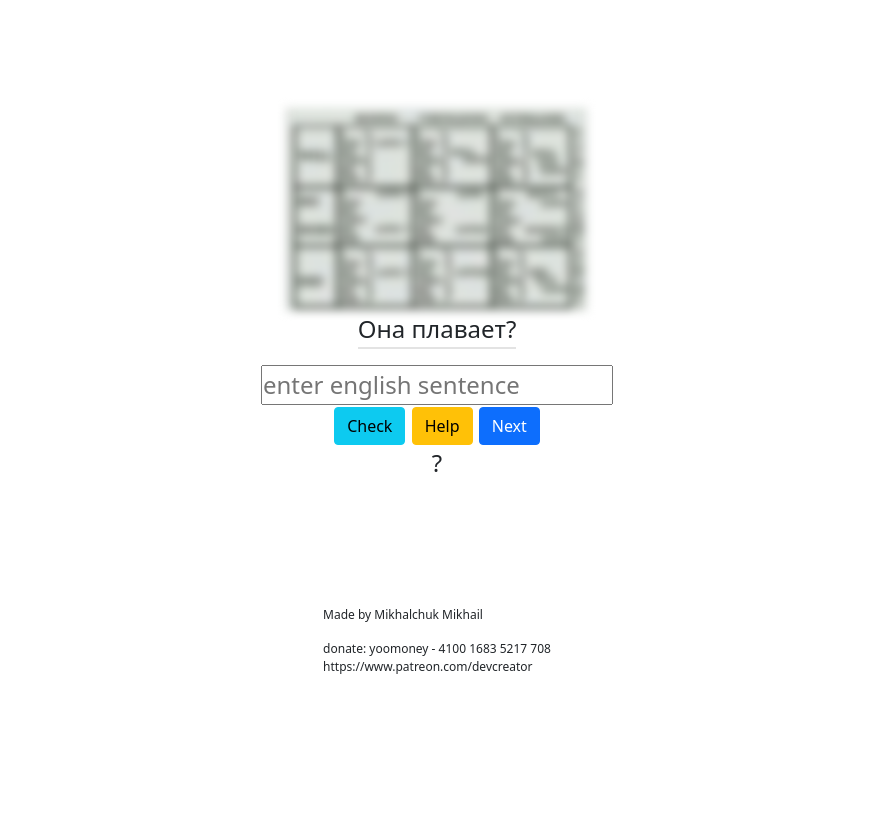
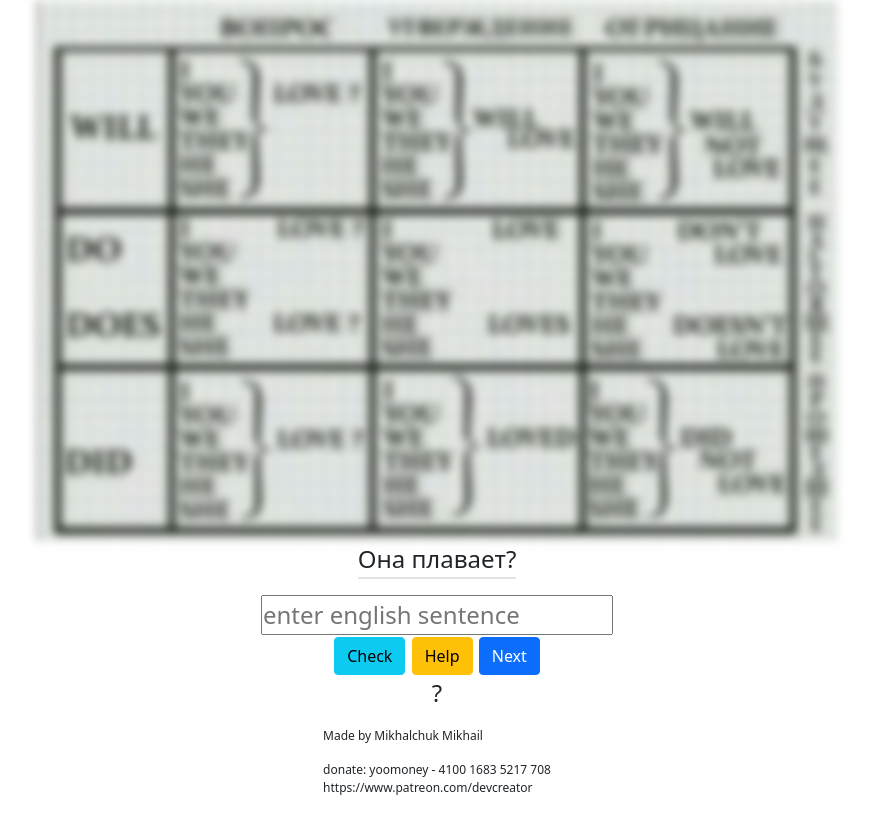
Before and after one commit to macbew/englTensesTraining, a website with bundled scripts: page index.html in a window 1280 px wide. Shown: the whole page, without its empty margins (203-1073 px from the left). Built offline with nearby package versions, Linux system fonts and the light colour scheme.

Commit message:
feat: add фвфзешму

```diff
--- a/essets/css/style.css
+++ b/essets/css/style.css
@@ -32,7 +32,16 @@
   filter: blur(5px);
   cursor: pointer;
 }
+img{
+  max-width: 800px;
+}
 
 footer{
   font-size: 12px;
 }
+
+@media (max-width: 800px) {
+img{
+  max-width: 300px;
+}
+}
--- a/index.html
+++ b/index.html
@@ -17,7 +17,7 @@
     <div class="container">
       <div class="row1">
         <div class="tensTable">
-          <img src="./essets/img/photo_2019-10-03_21-22-28.jpg" width="300" alt="tenses engl" id="blur"
+          <img src="./essets/img/photo_2019-10-03_21-22-28.jpg"  alt="tenses engl" id="blur"
         />
         </div>
         <p class="russ"></p>
```
